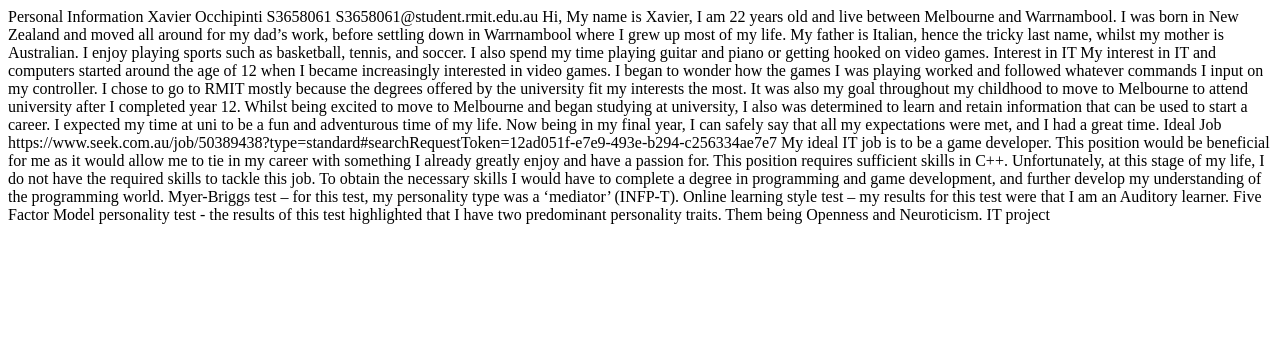
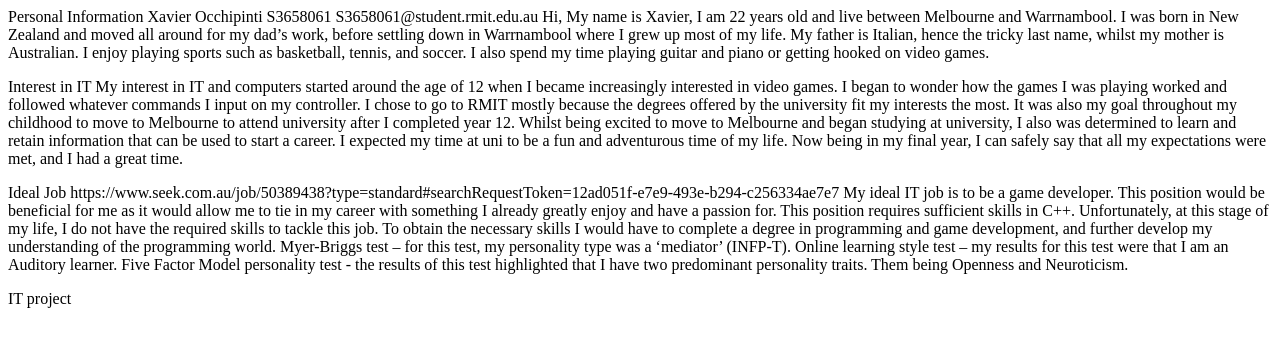
Before and after one commit to s3658061/s3658061.github.io, a plain HTML site: page index.html in a window 1280 px wide. Drawn offline with Linux system fonts and the light colour scheme.

Commit message:
Update index.html

```diff
--- a/index.html
+++ b/index.html
@@ -17,14 +17,14 @@
 
 
 
-</body>
+<p>
 Interest in IT
 
 My interest in IT and computers started around the age of 12 when I became increasingly interested in video games. I began to wonder how the games I was playing worked and followed whatever commands I input on my controller.
 I chose to go to RMIT mostly because the degrees offered by the university fit my interests the most. It was also my goal throughout my childhood to move to Melbourne to attend university after I completed year 12.
 Whilst being excited to move to Melbourne and began studying at university, I also was determined to learn and retain information that can be used to start a career. I expected my time at uni to be a fun and adventurous time of my life. Now being in my final year, I can safely say that all my expectations were met, and I had a great time.
 
-</body>
+<p>
 Ideal Job
 https://www.seek.com.au/job/50389438?type=standard#searchRequestToken=12ad051f-e7e9-493e-b294-c256334ae7e7
 
@@ -40,7 +40,7 @@ Online learning style test – my results for this test were that I am an Audito
 Five Factor Model personality test - the results of this test highlighted that I have two predominant personality traits. Them being Openness and Neuroticism.
 
 
-</body>
+<p>
 IT project
 <footer>
 
```
